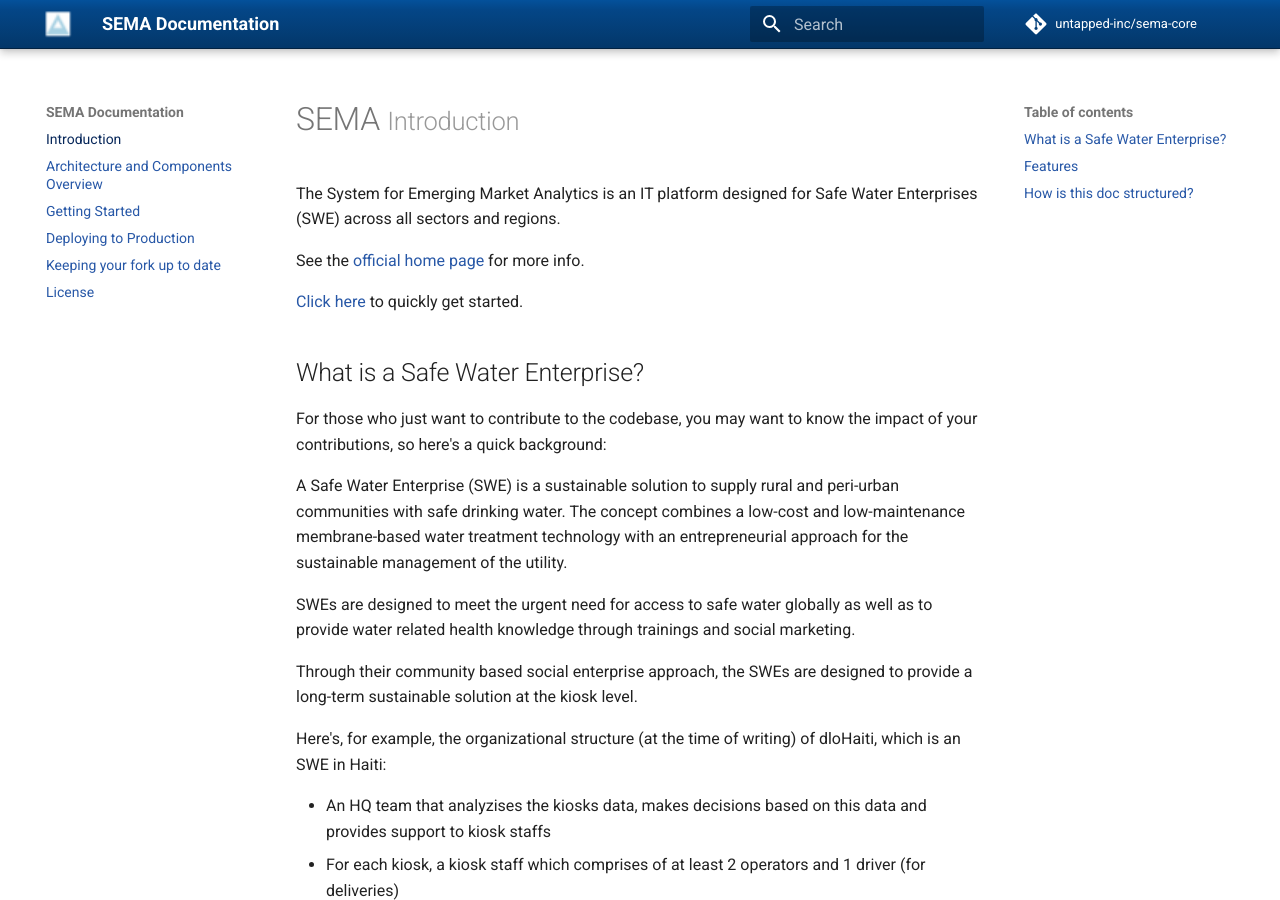
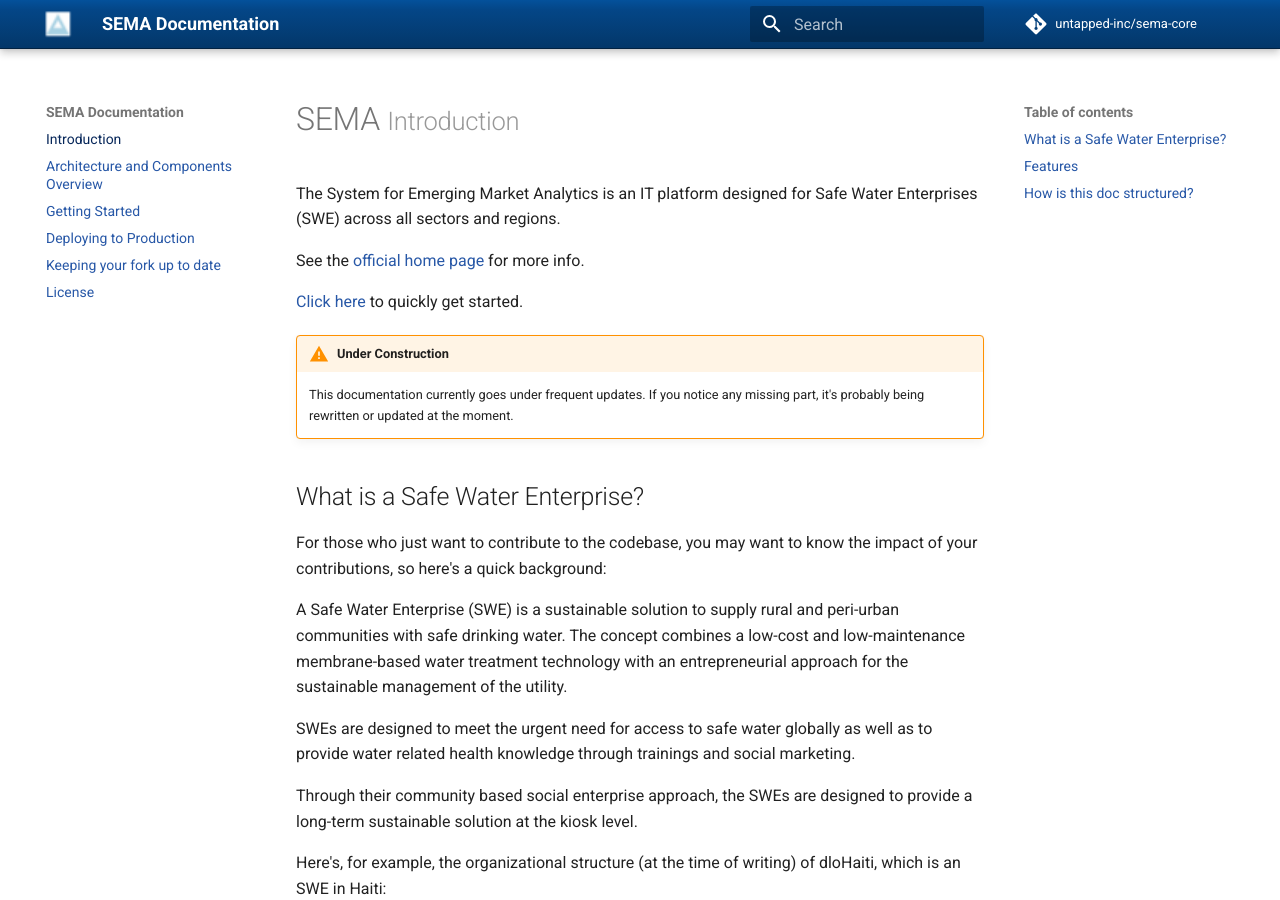
Before and after one commit to untapped-inc/sema-docs, an MkDocs documentation site: the page built from docs/index.md, in a window 1280 px wide and 900 px high. Built offline with MkDocs 1.6.1 and Material for MkDocs 9.7.7, drawn with Linux system fonts in a browser that asks for light colours; comment, search, counter and statistics services are not loaded.

Commit message:
[Patch] Notify people of the status of the docs

```diff
--- a/docs/index.md
+++ b/docs/index.md
@@ -5,6 +5,9 @@
 See the <a href="http://semawater.org" target="_blank">official home page</a> for more info.
 
 [Click here](getting-started.md) to quickly get started.
+
+!!! warning "Under Construction"
+    This documentation currently goes under frequent updates. If you notice any missing part, it's probably being rewritten or updated at the moment.
 
 ## What is a Safe Water Enterprise?
 
```
